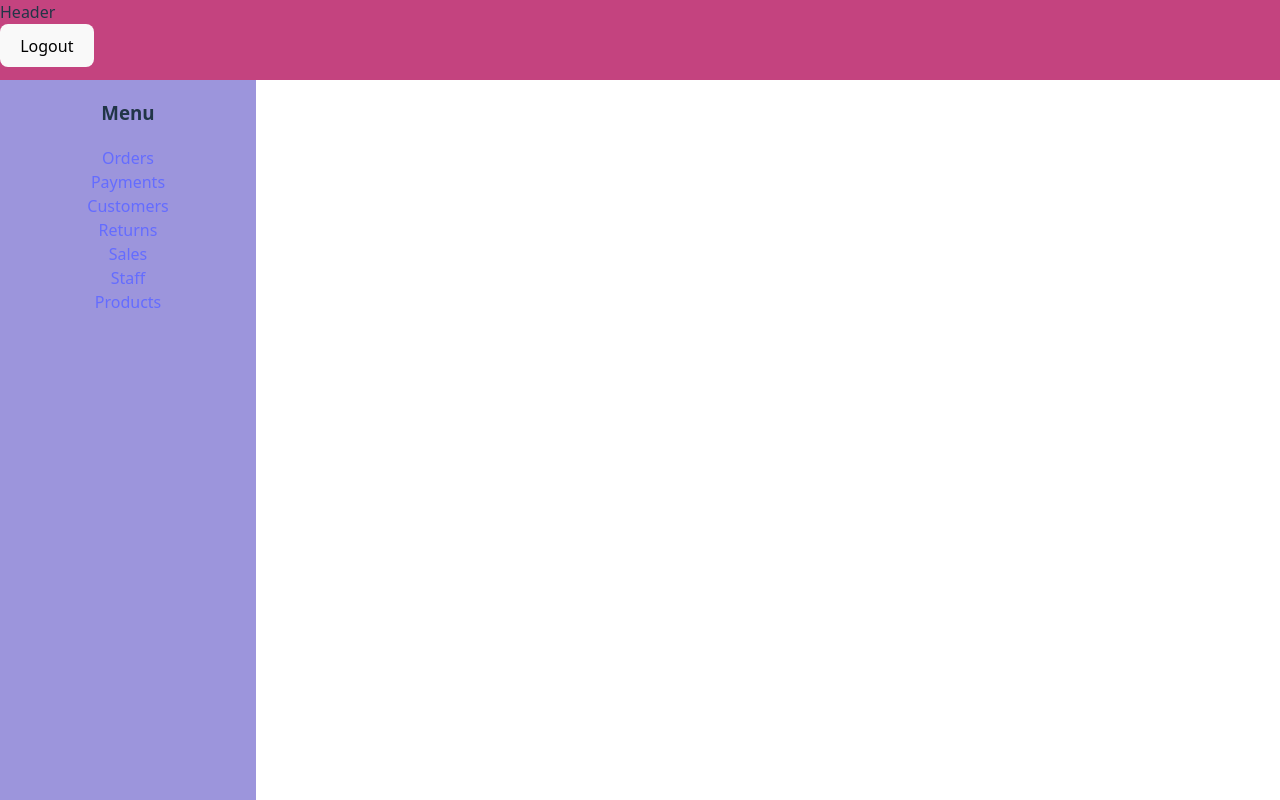
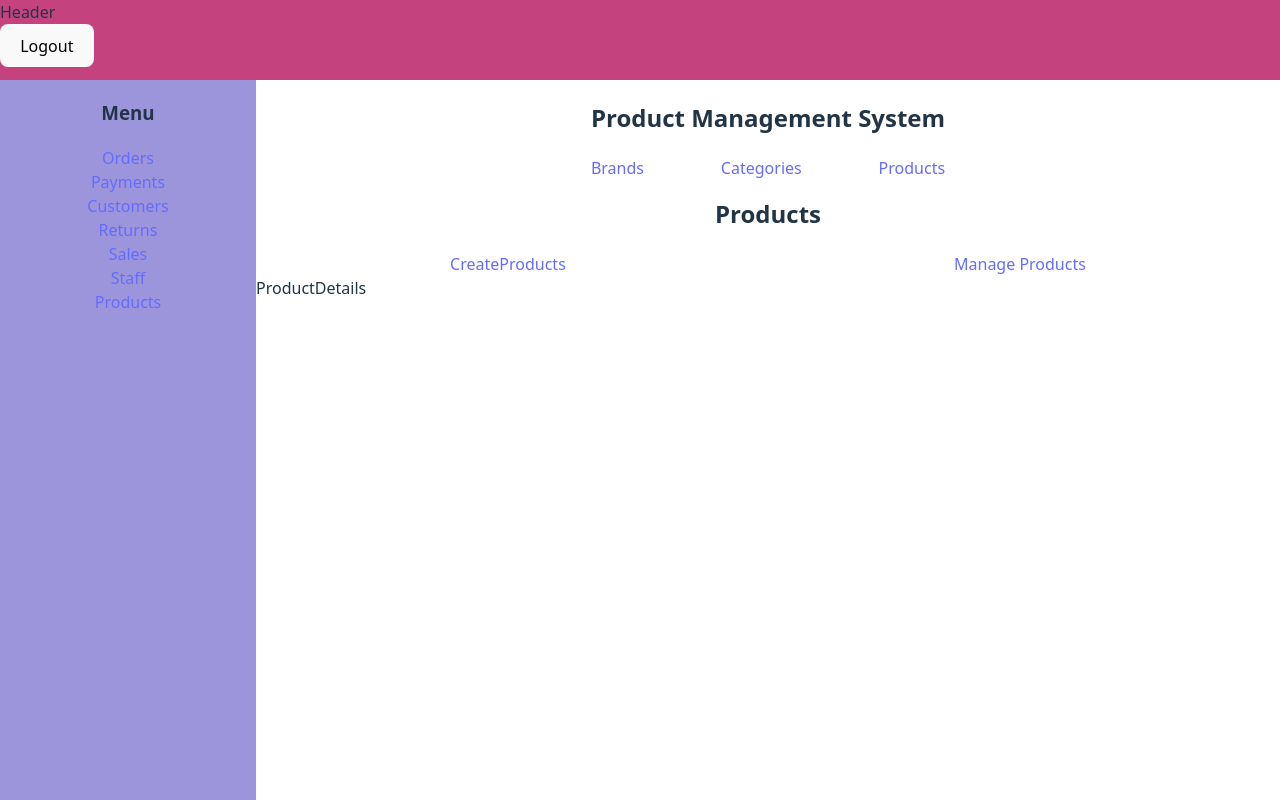
Before and after one commit to anmolguptanpj/Ecommercev1_FrontendSupplier, a React (Vite) app: page /products/1 in a window 1280 px wide. Built offline with nearby package versions, Linux system fonts and the light colour scheme; no server answers.

Commit message:
Build Inside header component, created dummy pages for future documents. Included index in Main product jsx for next level routing of brands and otjhers

```diff
--- /dev/null
+++ b/src/components/Insideheader.jsx
@@ -0,0 +1,29 @@
+import React from 'react'
+import { Link } from 'react-router-dom'
+
+function Insideheader({
+  className ="",
+  navClass="",
+  style = {},
+  navStyle = {},
+  headerTitle = "",
+  links = [
+  ],
+  headerStyle={}
+}) {
+  return (
+    <div className={className} style={style}>
+      <h2 style={{headerStyle}}>{headerTitle}</h2>
+
+      <nav className={navClass} style={navStyle}>
+        {links.map((l, index) => (
+          <Link key={index} to={l.path}>
+            {l.label}
+          </Link>
+        ))}
+      </nav>
+    </div>
+  )
+}
+
+export default Insideheader
--- a/src/pages/Products/Brands.jsx
+++ b/src/pages/Products/Brands.jsx
@@ -2,7 +2,9 @@ import React from 'react'
 
 function Brands() {
   return (
-    <div>Brands</div>
+    <div>
+      <div>Brands</div>
+    </div>
   )
 }
 
--- a/src/pages/Products/ProductList.jsx
+++ b/src/pages/Products/ProductList.jsx
@@ -1,8 +1,11 @@
 import React from 'react'
+
 
 function ProductList() {
   return (
-    <div>ProductList</div>
+   <div>
+    Product list
+   </div>
   )
 }
 
--- a/src/pages/Products/Products.css
+++ b/src/pages/Products/Products.css
@@ -3,7 +3,7 @@ display:flex;
 flex-direction: column;
 height: 12vh;
 width: 80vw;
-border: red 2px solid;
+
 }
 
 
--- a/src/pages/Products/Products.jsx
+++ b/src/pages/Products/Products.jsx
@@ -9,11 +9,67 @@ import './Products.css'
 import CreateProducts from './CreateProducts'
 import Brands from './Brands'
 import Categories from './Categories'
+import Insideheader from '../../components/Insideheader'
 
 function Products() {
-  const ProductRoute = ()=>(
+   const ProductOnlyRoute = ()=>(
+
     <div id="Pr_main">
       <div id="Pr_header"><ProductHeader/></div>
+        <div style={{textAlign:"",justifyContent:""}}>
+        <div id = "productInsideHeader"><Insideheader
+        headerTitle='Products'
+        headerStyle={{}}
+        style={{display:"flex",flexDirection:"column",justifyContent:"center",textAlign:'center',backgroundColor:''}}
+        navStyle={{display:"flex",flexDirection:"row",justifyContent:"space-around"}}
+        links={[
+          {path:"/products/add",label:"CreateProducts"},
+          {path:"/products/:id",label:"Manage Products"},
+
+      ]}
+/>
+</div >
+    </div>
+      <div id='Pr_content'><Outlet/></div>
+    </div>
+  )
+
+
+
+   const BrandOnlyRoute = ()=>(
+
+    <div id="Pr_main">
+      <div id="Pr_header"><ProductHeader/></div>
+        <div style={{textAlign:"",justifyContent:""}}>
+        <div id = "productInsideHeader"><Insideheader
+        headerTitle='Brands'
+        headerStyle={{}}
+        style={{display:"flex",flexDirection:"column",justifyContent:"center",textAlign:'center'}}
+        navStyle={{display:"flex",flexDirection:"row",justifyContent:"space-around"}}
+/>
+</div >
+    </div>
+      <div id='Pr_content'><Outlet/></div>
+    </div>
+  )
+
+
+
+
+
+    const CategoryOnlyRoute = ()=>(
+
+    <div id="Pr_main">
+      <div id="Pr_header"><ProductHeader/></div>
+        <div style={{textAlign:"",justifyContent:""}}>
+        <div id = "productInsideHeader"><Insideheader
+        headerTitle='Category'
+        headerStyle={{}}
+        style={{display:"flex",flexDirection:"column",justifyContent:"center",textAlign:'center'}}
+        navStyle={{display:"flex",flexDirection:"row",justifyContent:"space-around"}}
+/>
+</div >
+    </div>
       <div id='Pr_content'><Outlet/></div>
     </div>
   )
@@ -21,12 +77,25 @@ function Products() {
 
   return (
   <Routes>
-     <Route element={<ProductRoute/>}>
+
+
+     {/* Brand Routes */}
+    <Route path="/categories" element={<CategoryOnlyRoute/>}>
+      <Route index element={<Categories/>} />
+    </Route>
+
+
+    {/* Brand Routes */}
+    <Route path="/brands" element={<BrandOnlyRoute/>}>
+      <Route index element={<Brands/>} />
+    </Route>
+
+
+
+     <Route element={<ProductOnlyRoute/>}>
       <Route path="/" element={<ProductList/>} />
       <Route path="/add" element={<CreateProducts/>} />
-      <Route path="/products/:id" element={<ProductDetails />} />
-      <Route path="/brands" element={<Brands/>} />
-       <Route path="/categories" element={<Categories/>} />
+      <Route path="/:id" element={<ProductDetails />} />
      </Route>
     </Routes>
   )
```
